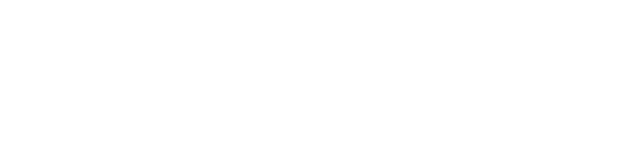
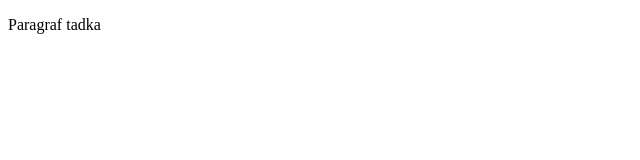
Before and after one commit to LukaszLewandowski91/learning-git, a plain HTML site: page index.html in a window 1280 px wide. Shown: the whole page, without its empty margins (0-640 px from the left). Drawn offline with Linux system fonts and the light colour scheme.

Commit message:
add paragraf

```diff
--- a/index.html
+++ b/index.html
@@ -6,5 +6,7 @@
     <meta name="viewport" content="width=device-width, initial-scale=1.0" />
     <title>Document</title>
   </head>
-  <body></body>
+  <body>
+    <p>Paragraf tadka</p>
+  </body>
 </html>
```
